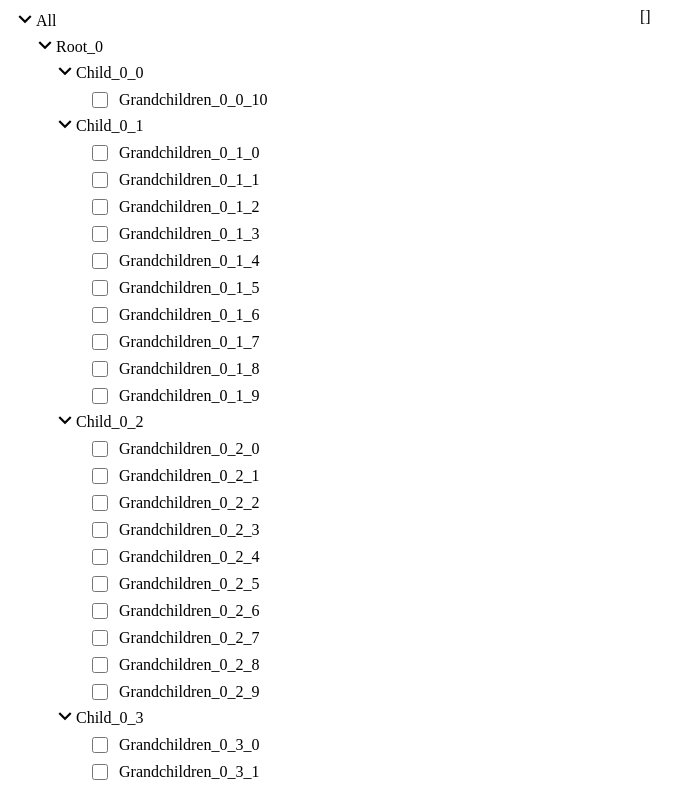
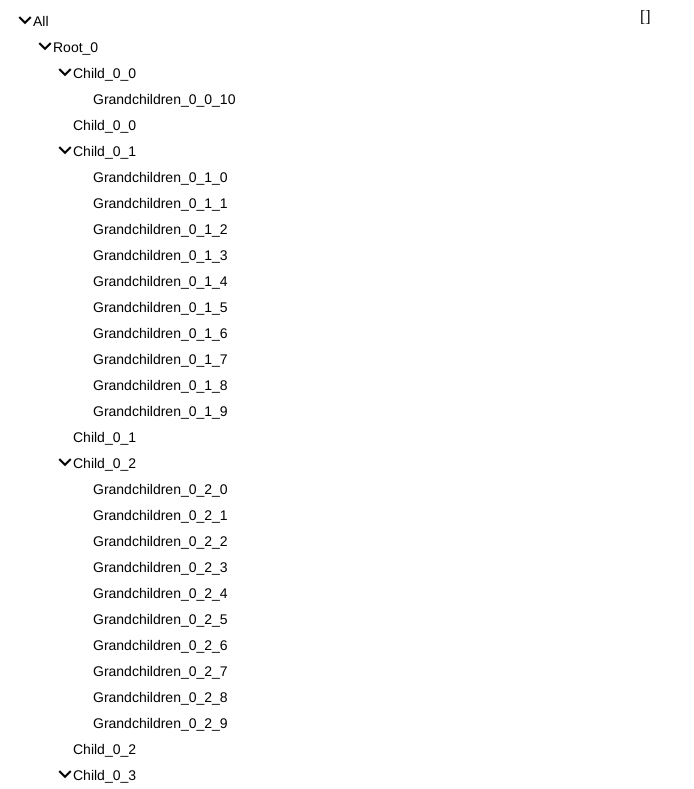
Before and after one commit to inspirsea/tree-ngx, an Angular app: page / in a window 1280 px wide. Shown: the top 789 px of the page, without its empty margins (0-694 px from the left). Built offline with nearby package versions, Linux system fonts and the light colour scheme; a web font is replaced by a local one.

Commit message:
More styling and fixed all options to work as expected

```diff
--- a/src/app/app.component.ts
+++ b/src/app/app.component.ts
@@ -38,6 +38,11 @@ export class AppComponent implements OnInit {
           children: grandChildren,
           item: 'child'
         });
+
+        children.push({
+          name: 'Child_' + i + '_' + j,
+          item: 'child'
+        });
       }
 
       roots.push({
@@ -58,8 +63,8 @@ export class AppComponent implements OnInit {
     };
 
     this.options = {
-      checkboxes: true,
-      mode: TreeMode.SingleSelect
+      checkboxes: false,
+      mode: TreeMode.MultiSelect
     };
   }
 
--- a/src/app/modules/tree-ins-ng2/node/node.component.html
+++ b/src/app/modules/tree-ins-ng2/node/node.component.html
@@ -1,4 +1,4 @@
-<div class="node" [class.leaf]="!nodeItem.children">
+<div class="node">
   <div class="node-container">
     <div class="node-icon-wrapper">
       <span *ngIf="collapseVisible" (click)="collapsed = !collapsed;">
@@ -8,7 +8,7 @@
     </div>
 
     <input #nodeCheckbox class="node-checkbox" *ngIf="showCheckBox" (click)="toggleSelected()" [checked]="selected" type="checkbox" />
-    <div (click)="onNameClick()" [class.markSelected]="markSelected && selected" class="node-name">
+    <div (click)="onNameClick()" [class.markSelected]="markSelected && selected" [class.hasCheckBox]="showCheckBox" class="node-name">
       <ng-container *ngIf="!nodeNameTemplate">{{nodeItem.name}}</ng-container>
       <ng-container *ngTemplateOutlet="nodeNameTemplate; context: {$implicit: nodeItem}">
       </ng-container>
--- a/src/app/modules/tree-ins-ng2/node/node.component.ts
+++ b/src/app/modules/tree-ins-ng2/node/node.component.ts
@@ -78,7 +78,7 @@ export class NodeComponent implements OnInit, OnChanges {
       this.callbacks.nameClick(this.nodeItem);
     }
 
-    if (this.options.checkboxes === false) {
+    if (this.canToggleChildrenOnName()) {
       this.toggleSelected();
     }
   }
@@ -146,6 +146,18 @@ export class NodeComponent implements OnInit, OnChanges {
     return this.nodeChildren.toArray().every(it => it.selectedState === NodeSelectedState.checked);
   }
 
+  private canToggleChildrenOnName() {
+    if (this.options.checkboxes === false) {
+      if (this.options.mode === TreeMode.SingleSelect && !this.nodeItem.children) {
+        return true;
+      } else if (this.options.mode === TreeMode.MultiSelect) {
+        return true;
+      }
+    }
+
+    return false;
+  }
+
   private setCollapseVisible() {
     if (this.nodeItem.children) {
       if (this.nodeItem.children.length > 0) {
--- a/src/scss/tree.scss
+++ b/src/scss/tree.scss
@@ -2,6 +2,7 @@
   display: flex;
   flex: 1 1 auto;
   flex-direction: column;
+  font-family: "Helvetica Neue", Helvetica, Arial, sans-serif;
 }
 
 .node {
@@ -18,24 +19,28 @@
       cursor: pointer;
       display: inline-block;
       position: relative;
-      width: 20px;
+      width: 15px;
       height: 18px;
       .node-icon {
         font-size: 26px;
         position: absolute;
-        top: -2px;
+        top: -1px;
         left: 4px;
       }
     }
     .node-name {
       display: inline-block;
-      font-size: 16px;
+      font-size: 14px;
       cursor: pointer;
-      padding: 4px 8px;
+      padding: 5px 0px 5px 10px;
+
+      &.hasCheckBox {
+        padding: 5px 0px 5px 0px;
+      }
+
       &.markSelected {
-        color: white;
-        background-color: #226699;
-        border-radius: 3px;
+        padding: 5px 0px 5px 5px;
+        border-left: 5px #226699 solid;
       }
     }
   }
```
